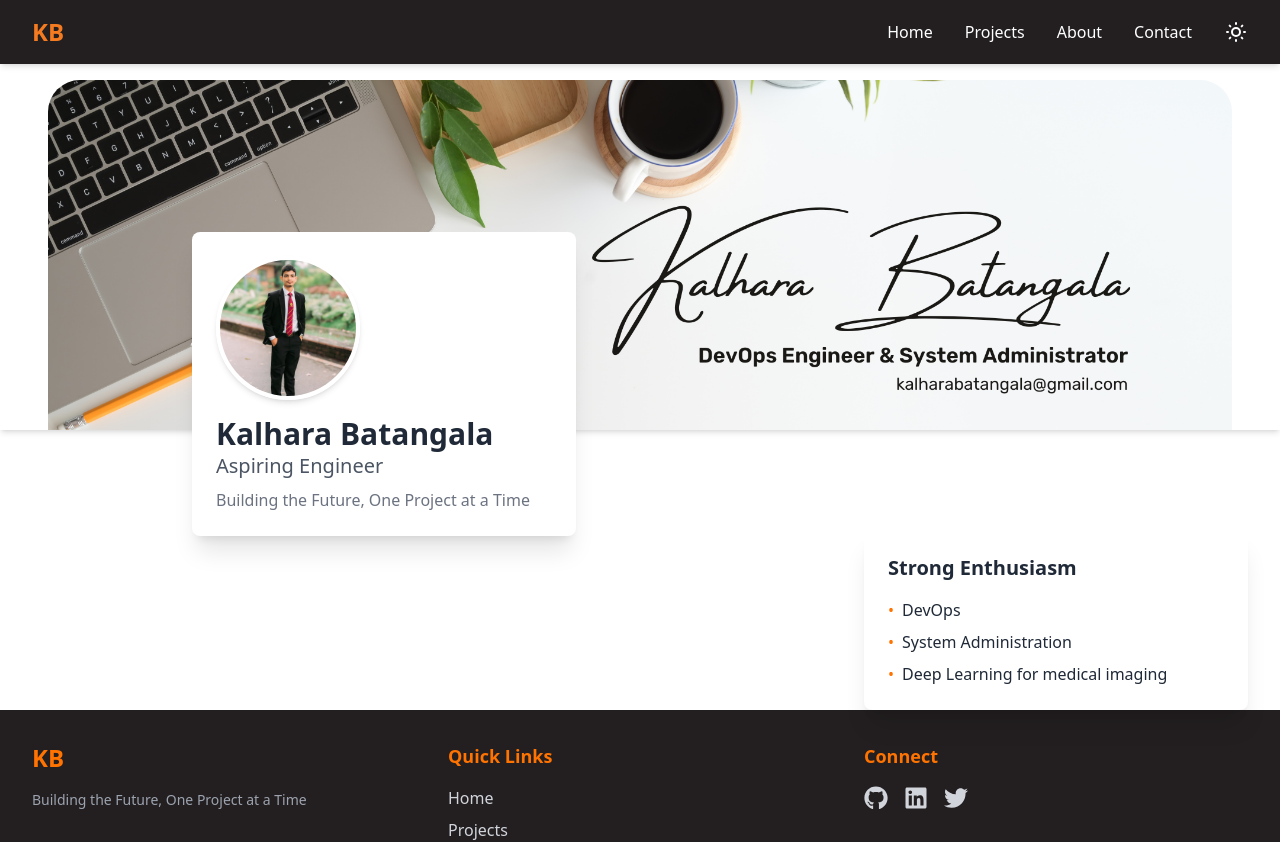
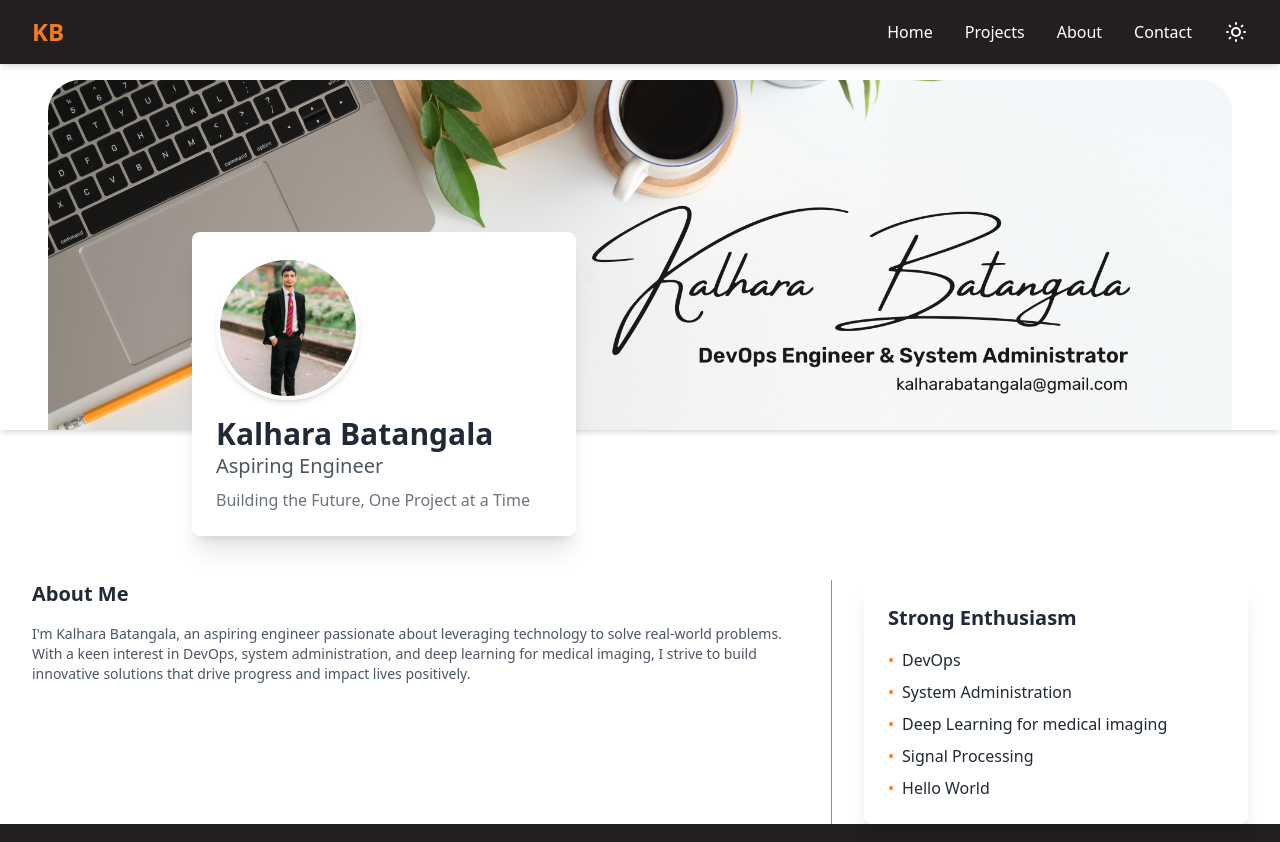
Before and after one commit to KalharaBatangala/my-portfolio, a React (Vite) app: page / in a window 1280 px wide. Shown: the top 842 px of the page. Built offline with nearby package versions, Linux system fonts and the light colour scheme.

Commit message:
Add Enthusiasm Card

```diff
--- /dev/null
+++ b/src/components/AboutCard.jsx
@@ -0,0 +1,15 @@
+import React from 'react';
+
+// About card component for displaying a brief bio
+const AboutCard = () => {
+  return (
+    <div className="bg-white p-6 rounded-lg shadow-xl max-w-sm w-full">
+      <h3 className="text-xl font-bold text-gray-800 mb-4">About Me</h3>
+      <p className="text-gray-600 text-sm">
+        I'm Kalhara Batangala, an aspiring engineer passionate about leveraging technology to solve real-world problems. With a keen interest in DevOps, system administration, and deep learning for medical imaging, I strive to build innovative solutions that drive progress and impact lives positively.
+      </p>
+    </div>
+  );
+};
+
+export default AboutCard;
--- /dev/null
+++ b/src/components/EnthusiasmCard.jsx
@@ -0,0 +1,29 @@
+import React from 'react';
+
+// Strong Enthusiasm card component for displaying interests
+const EnthusiasmCard = () => {
+  // Interests list for easy updates
+  const interests = [
+    'DevOps',
+    'System Administration',
+    'Deep Learning for medical imaging',
+    'Signal Processing',
+    'Hello World'
+  ];
+
+  return (
+    <div className="bg-white p-6 rounded-lg shadow-xl max-w-sm w-full">
+      <h3 className="text-xl font-bold text-gray-800 mb-4">Strong Enthusiasm</h3>
+      <ul className="space-y-2">
+        {interests.map((interest, index) => (
+          <li key={index} className="flex items-start">
+            <span className="text-secondary mr-2">•</span>
+            <span className="text-gray-800">{interest}</span>
+          </li>
+        ))}
+      </ul>
+    </div>
+  );
+};
+
+export default EnthusiasmCard;
--- a/src/components/HeroSection.jsx
+++ b/src/components/HeroSection.jsx
@@ -1,6 +1,9 @@
+
 // import React, { useState } from 'react';
 // import profilePic from '../assets/profile-pic.jpg';
 // import bannerPic from '../assets/Portfolio-banner.png';
+// import EnthusiasmCard from './EnthusiasmCard';
+// import AboutCard from './AboutCard';
 
 // const HeroSection = () => {
 //   const [isZoomed, setIsZoomed] = useState(false);
@@ -15,17 +18,8 @@
 //     }, 300); // Match animation duration
 //   };
 
-//   // Interests for the Strong Enthusiasm card
-//   const interests = [
-//     'DevOps',
-//     'System Administration',
-//     'Deep Learning for medical imaging',
-//     'Signal Processing',
-
-//   ];
-
 //   return (
-//     <div className="relative w-full h-[650px] bg-transparent">
+//     <div className="relative w-full min-h-[550px] bg-transparent">
 //       {/* Banner Wrapper */}
 //       <div className="mt-8 pt-12 px-12 shadow-md">
 //         {/* Banner with Background Image */}
@@ -57,17 +51,10 @@
 //           Building the Future, One Project at a Time
 //         </p>
 //       </div>
-//       {/* Strong Enthusiasm Card */}
-//       <div className="absolute top-[450px] right-[5%] sm:right-[10%] md:right-[15%] bg-white p-6 rounded-lg shadow-xl max-w-sm w-full">
-//         <h3 className="text-xl font-bold text-gray-800 mb-4">Strong Enthusiasm</h3>
-//         <ul className="space-y-2">
-//           {interests.map((interest, index) => (
-//             <li key={index} className="flex items-start">
-//               <span className="text-secondary mr-2">•</span>
-//               <span className="text-gray-800">{interest}</span>
-//             </li>
-//           ))}
-//         </ul>
+//       {/* Cards Container for About and Enthusiasm */}
+//       <div className="relative mt-[150px] max-w-7xl mx-auto px-4 sm:px-6 lg:px-8 grid grid-cols-1 md:grid-cols-2 gap-80">
+//         <AboutCard />
+//         <EnthusiasmCard />
 //       </div>
 //       {/* Zoomed Image Modal */}
 //       {isZoomed && (
@@ -79,7 +66,7 @@
 //             src={profilePic}
 //             alt="Zoomed Profile"
 //             className={`max-w-[80%] max-h-[80%] ${isClosing ? 'animate-zoom-out' : 'animate-zoom-in'}`}
-//             onClick={(e) => e.stopPropagation()} // Prevent closing on image click
+//             onClick={(e) => e.stopPropagation()}
 //           />
 //         </div>
 //       )}
@@ -92,6 +79,7 @@
 import React, { useState } from 'react';
 import profilePic from '../assets/profile-pic.jpg';
 import bannerPic from '../assets/Portfolio-banner.png';
+import EnthusiasmCard from './EnthusiasmCard';
 
 const HeroSection = () => {
   const [isZoomed, setIsZoomed] = useState(false);
@@ -105,13 +93,6 @@ const HeroSection = () => {
       setIsClosing(false);
     }, 300); // Match animation duration
   };
-
-  // Interests for the Strong Enthusiasm card
-  const interests = [
-    'DevOps',
-    'System Administration',
-    'Deep Learning for medical imaging',
-  ];
 
   return (
     <div className="relative w-full min-h-[550px] bg-transparent">
@@ -146,19 +127,20 @@ const HeroSection = () => {
           Building the Future, One Project at a Time
         </p>
       </div>
-
-      {/* Strong Enthusiasm Card Container */}
-      <div className="relative mt-[100px] max-w-7xl mx-auto px-4 sm:px-6 lg:px-8">
-        <div className="ml-auto max-w-sm w-full bg-white p-6 rounded-lg shadow-xl">
-          <h3 className="text-xl font-bold text-gray-800 mb-4">Strong Enthusiasm</h3>
-          <ul className="space-y-2">
-            {interests.map((interest, index) => (
-              <li key={index} className="flex items-start">
-                <span className="text-secondary mr-2">•</span>
-                <span className="text-gray-800">{interest}</span>
-              </li>
-            ))}
-          </ul>
+      {/* Content Container for About and Enthusiasm */}
+      <div className="relative mt-[150px] max-w-7xl mx-auto px-4 sm:px-6 lg:px-8 flex flex-col md:flex-row gap-8">
+        {/* About Section */}
+        <div className="flex-1">
+          <h3 className="text-xl font-bold text-gray-800 mb-4">About Me</h3>
+          <p className="text-gray-600 text-sm">
+            I'm Kalhara Batangala, an aspiring engineer passionate about leveraging technology to solve real-world problems. With a keen interest in DevOps, system administration, and deep learning for medical imaging, I strive to build innovative solutions that drive progress and impact lives positively.
+          </p>
+        </div>
+        {/* Vertical Separator */}
+        <div className="hidden md:block border-l border-secondary h-auto self-stretch"></div>
+        {/* Enthusiasm Card */}
+        <div className="max-w-sm w-full md:ml-auto">
+          <EnthusiasmCard />
         </div>
       </div>
       {/* Zoomed Image Modal */}
```
